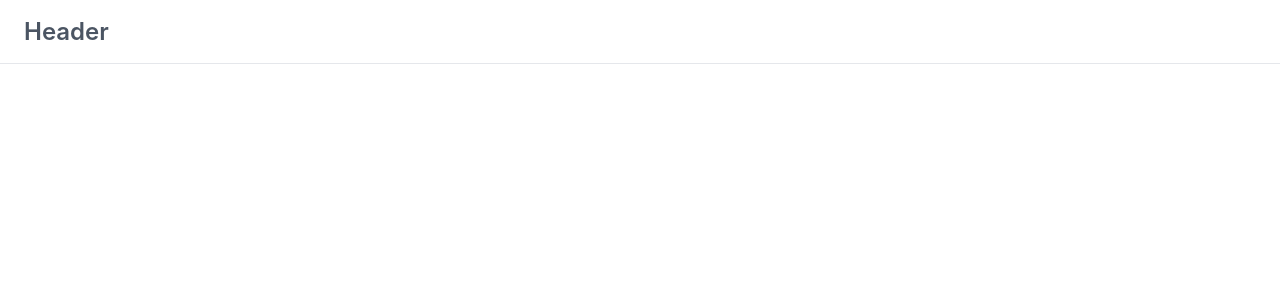
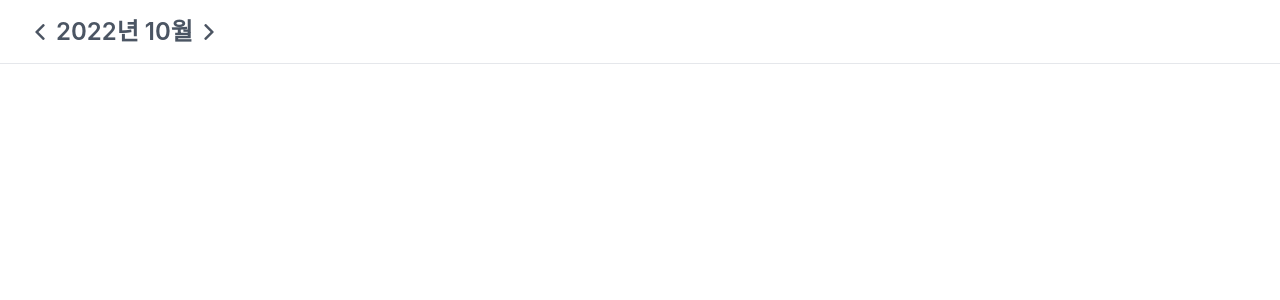
Before and after one commit to sihyun-mity/calendar-todolist, a React (Create React App) app: page / in a window 1280 px wide. Shown: the top 300 px of the page. Built offline with nearby package versions, Linux system fonts and the light colour scheme; a web font is replaced by a local one.

Commit message:
Header 날짜 변경 버튼 추가

```diff
--- a/src/App.tsx
+++ b/src/App.tsx
@@ -22,4 +22,5 @@ const Box = styled.main`
 
 const Content = styled.section`
   display: flex;
+  margin-top: 64px;
 `;
--- a/src/components/Header.tsx
+++ b/src/components/Header.tsx
@@ -1,10 +1,24 @@
+import { addMonths, format, subMonths } from 'date-fns';
+import { ko } from 'date-fns/locale';
+import { useRecoilState } from 'recoil';
 import styled from 'styled-components';
+import leftArrow from '../assets/images/left-arrow.png';
+import rightArrow from '../assets/images/right-arrow.png';
+import { date } from '../stores/atom';
 
 const Header = () => {
+  const [targetDate, setTargetDate] = useRecoilState(date);
+
   return (
     <Box>
       <Content>
-        <HeadingDate>Header</HeadingDate>
+        <ControlBtn onClick={() => setTargetDate((prev) => subMonths(prev, 1))}>
+          <Arrow src={leftArrow} />
+        </ControlBtn>
+        <HeadingDate>{format(targetDate, 'Y년 MMM', { locale: ko })}</HeadingDate>
+        <ControlBtn onClick={() => setTargetDate((prev) => addMonths(prev, 1))}>
+          <Arrow src={rightArrow} />
+        </ControlBtn>
       </Content>
     </Box>
   );
@@ -35,3 +49,19 @@ const HeadingDate = styled.h1`
   margin: 0;
   color: ${({ theme }) => theme.color['grey-600']};
 `;
+
+const ControlBtn = styled.button`
+  display: flex;
+  justify-content: center;
+  align-items: center;
+  padding: 8px;
+  border: unset;
+  background-color: unset;
+  cursor: pointer;
+`;
+
+const Arrow = styled.img`
+  width: 16px;
+  height: 16px;
+  filter: invert(33%) sepia(11%) saturate(654%) hue-rotate(176deg) brightness(94%) contrast(95%);
+`;
--- a/src/stores/atom.ts
+++ b/src/stores/atom.ts
@@ -1,6 +1,6 @@
 import { atom } from 'recoil';
 
-export const date = atom({
+export const date = atom<Date>({
   key: 'date',
-  default: Date.now(),
+  default: new Date(),
 });
```
Also changed, not shown: src/assets/images/left-arrow.png (added), src/assets/images/right-arrow.png (added).
